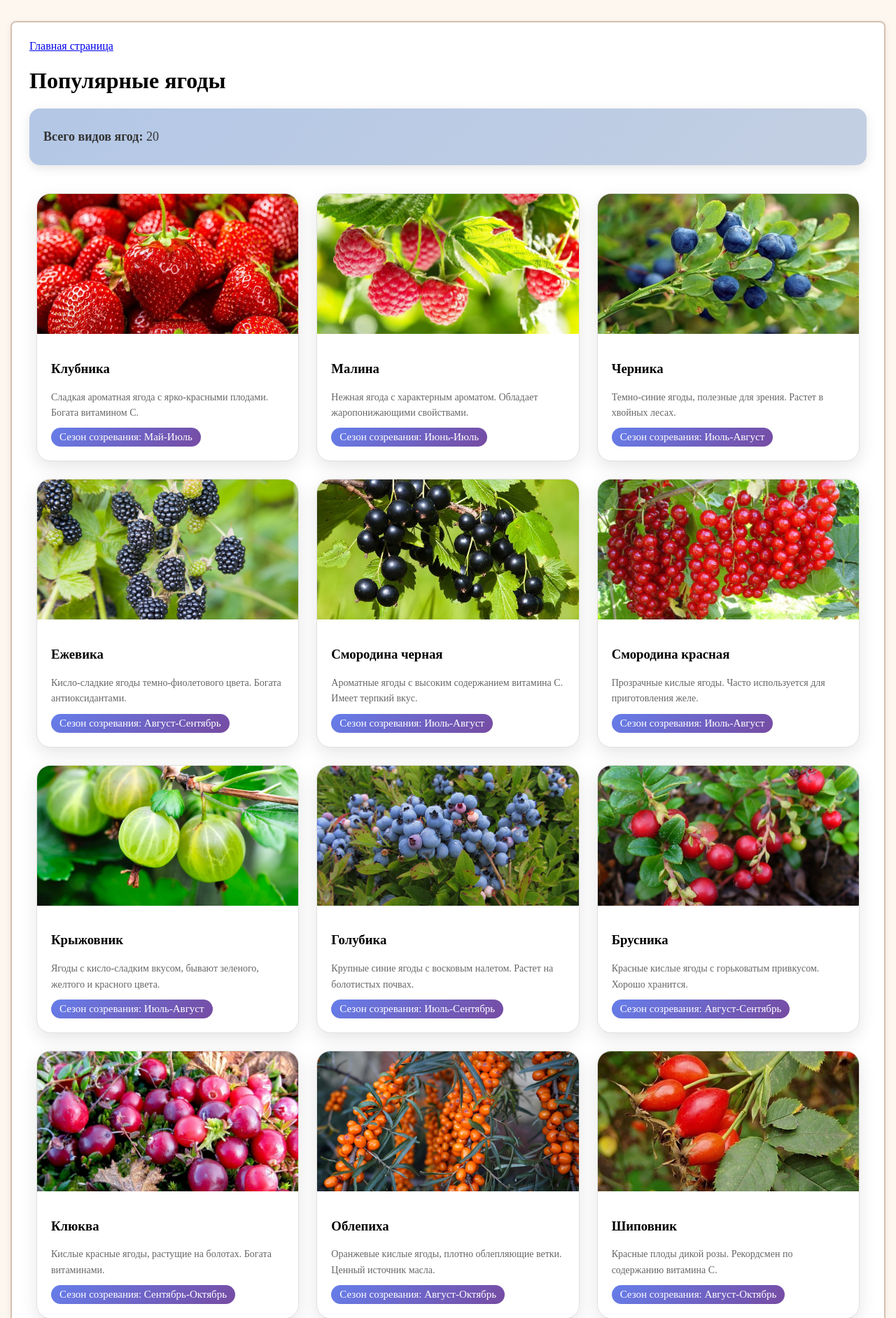
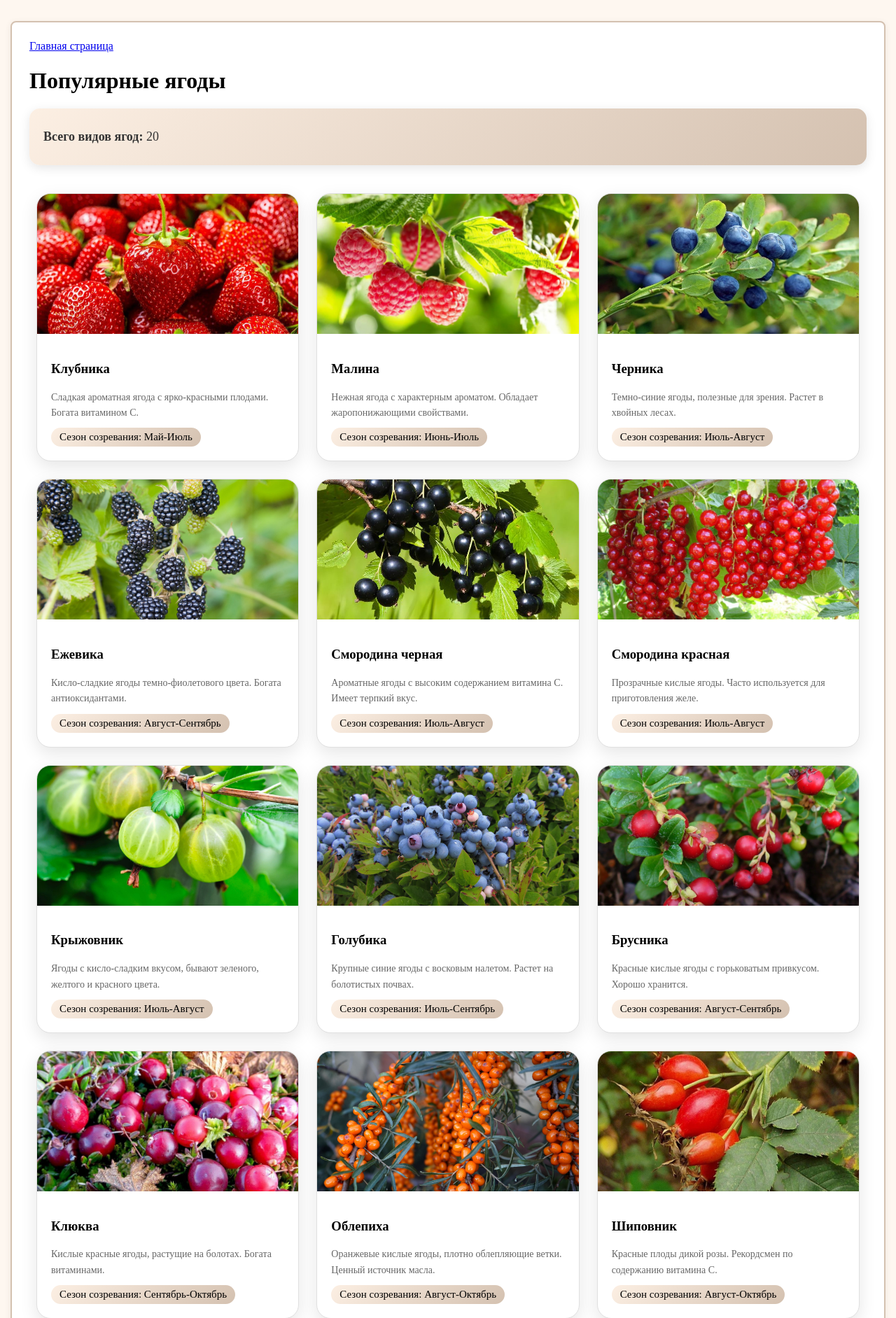
Before and after one commit to TselyuhNastya/web-back-labs, a Flask app: page /lab2/berries/ in a window 1280 px wide. Shown: the part 87-1970 px from the top of the page at 70% size. Run offline with Flask 3, Linux system fonts and the light colour scheme.

Commit message:
правки

```diff
--- a/static/main.css
+++ b/static/main.css
@@ -40,7 +40,7 @@ footer {
 
 /* Основные стили для страницы ягод */
 .berries-stats {
-    background: linear-gradient(135deg, #b3c7e6 0%, #c3cfe2 100%);
+    background: linear-gradient(135deg, #fcefe3 0%, #d4c1b0);
     border-radius: 15px;
     padding: 20px;
     margin: 20px 0;
@@ -101,8 +101,7 @@ footer {
 
 .berry-season {
     display: inline-block;
-    background: linear-gradient(135deg, #667eea 0%, #764ba2 100%);
-    color: white;
+    background: linear-gradient(135deg, #fcefe3 0%, #d4c1b0);
     padding: 5px 12px;
     border-radius: 20px;
     font-size: 15px;
--- a/templates/books.html
+++ b/templates/books.html
@@ -5,7 +5,7 @@
 {% block main %}
     <h1>Список книг</h1>
 
-    <div class="list_of_books">
+    <div>
         <table border="1" cellpadding="8" cellspacing="0" style="border-collapse: collapse; width: 100%;">
             <thead>
                 <tr style="background-color: #dfc5af;">
--- a/templates/calc.html
+++ b/templates/calc.html
@@ -5,7 +5,7 @@
 {% block main %}
     <h1>Расчёт с параметрами</h1>
 
-    <div class="calc-results">
+    <div>
         <ul>
            <li>{{ a }} + {{ b }} = <strong>{{ operations.sum }}</strong></li>
         <br>
--- a/templates/error_fl.html
+++ b/templates/error_fl.html
@@ -6,7 +6,7 @@
     <h1>Ошибка 400 - Неверный запрос</h1>
     <p>Вы не задали имя цветка</p>
 
-    <div class="actions">
+    <div>
         <a href="/lab2/add_flower/василёк">Добавить цветок с именем</a>
         <br>
         <a href="/lab2/flowers">Посмотреть все цветы</a>
--- a/templates/rewrite_fl.html
+++ b/templates/rewrite_fl.html
@@ -5,7 +5,7 @@
 {% block main %}
     <h1>Список цветов очищен <i>(до начального состояния)</i></h1>
 
-    <div class="actions">
+    <div>
         <a href="/lab2/flowers">Посмотреть все цветы</a>
         <br>
         <br>
```
